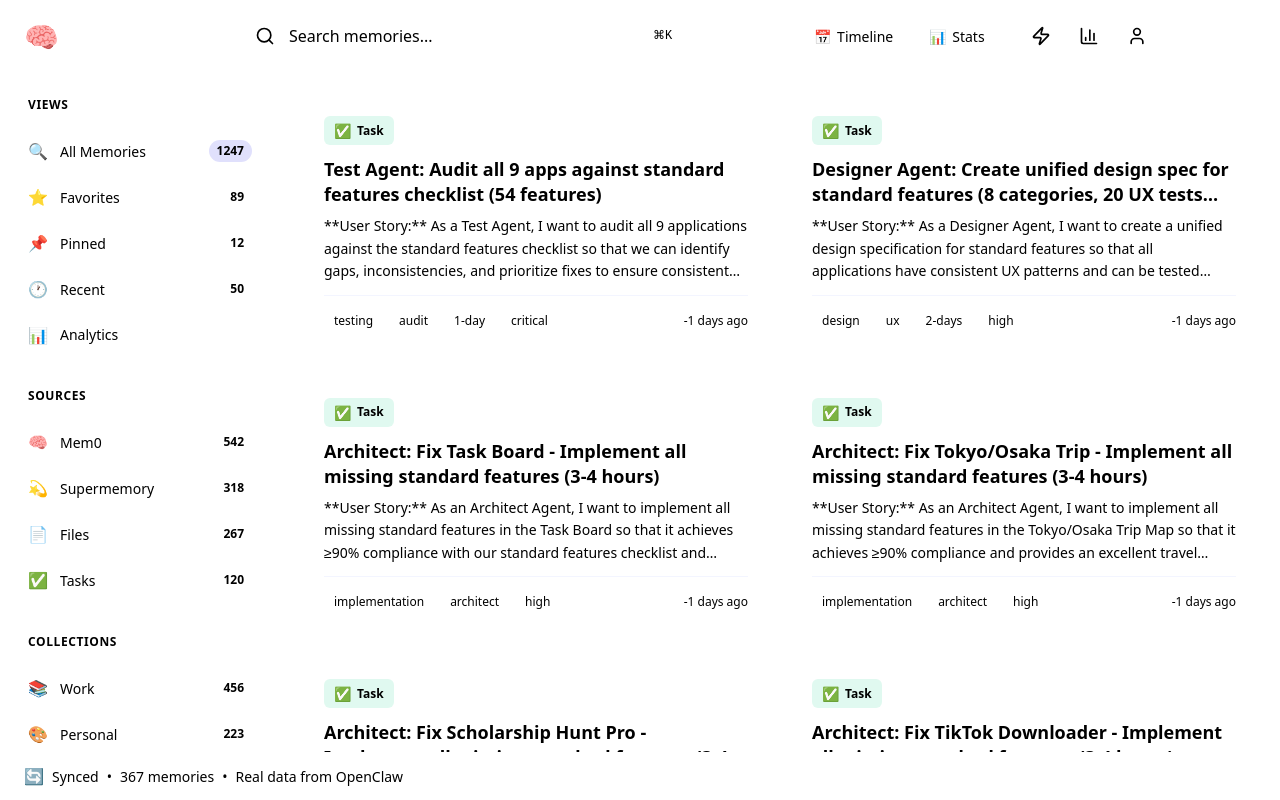
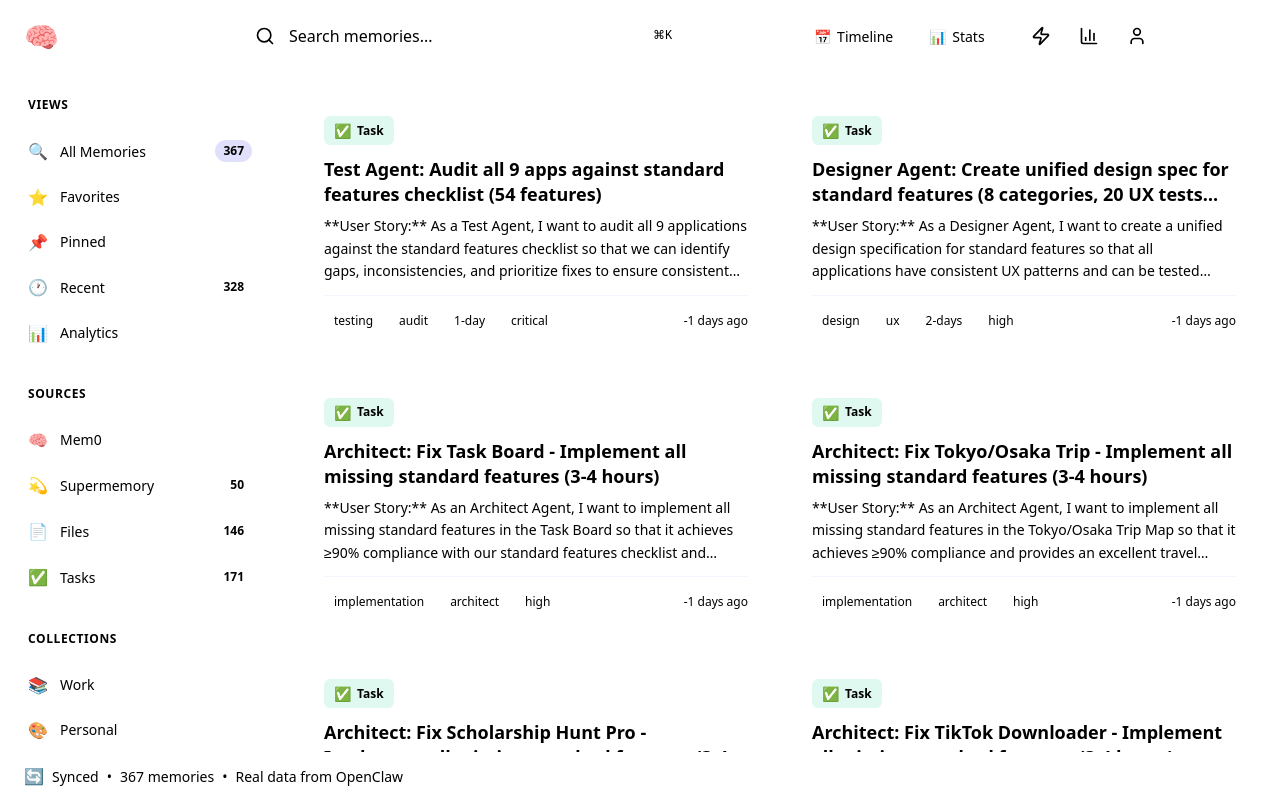
Before and after one commit to brianference/second-brain-cole, a Next.js app: page / in a window 1280 px wide. Built offline with nearby package versions, Linux system fonts and the light colour scheme.

Commit message:
Fix sidebar counts - use real data from stats.json

```diff
--- a/app/page.tsx
+++ b/app/page.tsx
@@ -194,6 +194,19 @@ export default function Home() {
       <Sidebar
         currentSection={currentSection}
         onSectionChange={setCurrentSection}
+        counts={{
+          total: stats.totalMemories,
+          mem0: stats.sourceDistribution.mem0,
+          supermemory: stats.sourceDistribution.supermemory,
+          files: stats.sourceDistribution.file,
+          tasks: stats.sourceDistribution.task,
+          favorites: memories.filter(m => m.tags?.includes('favorite')).length,
+          pinned: memories.filter(m => m.tags?.includes('pinned')).length,
+          recent: memories.filter(m => {
+            const weekAgo = Date.now() - 7 * 24 * 60 * 60 * 1000;
+            return new Date(m.createdAt).getTime() > weekAgo;
+          }).length,
+        }}
       />
 
       <main className={styles.content}>
--- a/components/layout/Sidebar.tsx
+++ b/components/layout/Sidebar.tsx
@@ -3,17 +3,29 @@
 import React from 'react';
 import styles from './Sidebar.module.css';
 
+interface SidebarCounts {
+  total: number;
+  mem0: number;
+  supermemory: number;
+  files: number;
+  tasks: number;
+  favorites?: number;
+  pinned?: number;
+  recent?: number;
+}
+
 interface SidebarProps {
   isCollapsed?: boolean;
   currentSection?: string;
   onSectionChange?: (section: string) => void;
+  counts?: SidebarCounts;
 }
 
 interface SidebarItem {
   id: string;
   icon: string;
   label: string;
-  count?: number;
+  countKey?: keyof SidebarCounts;
   color?: string;
   isAction?: boolean;
 }
@@ -27,28 +39,28 @@ const sidebarSections: SidebarSection[] = [
   {
     title: "Views",
     items: [
-      { id: "all", icon: "🔍", label: "All Memories", count: 1247 },
-      { id: "favorites", icon: "⭐", label: "Favorites", count: 89 },
-      { id: "pinned", icon: "📌", label: "Pinned", count: 12 },
-      { id: "recent", icon: "🕐", label: "Recent", count: 50 },
+      { id: "all", icon: "🔍", label: "All Memories", countKey: "total" },
+      { id: "favorites", icon: "⭐", label: "Favorites", countKey: "favorites" },
+      { id: "pinned", icon: "📌", label: "Pinned", countKey: "pinned" },
+      { id: "recent", icon: "🕐", label: "Recent", countKey: "recent" },
       { id: "analytics", icon: "📊", label: "Analytics" },
     ]
   },
   {
     title: "Sources",
     items: [
-      { id: "mem0", icon: "🧠", label: "Mem0", count: 542, color: "mem0" },
-      { id: "supermemory", icon: "💫", label: "Supermemory", count: 318, color: "supermemory" },
-      { id: "files", icon: "📄", label: "Files", count: 267, color: "file" },
-      { id: "tasks", icon: "✅", label: "Tasks", count: 120, color: "task" },
+      { id: "mem0", icon: "🧠", label: "Mem0", countKey: "mem0", color: "mem0" },
+      { id: "supermemory", icon: "💫", label: "Supermemory", countKey: "supermemory", color: "supermemory" },
+      { id: "files", icon: "📄", label: "Files", countKey: "files", color: "file" },
+      { id: "tasks", icon: "✅", label: "Tasks", countKey: "tasks", color: "task" },
     ]
   },
   {
     title: "Collections",
     items: [
-      { id: "work", icon: "📚", label: "Work", count: 456 },
-      { id: "personal", icon: "🎨", label: "Personal", count: 223 },
-      { id: "learning", icon: "📖", label: "Learning", count: 189 },
+      { id: "work", icon: "📚", label: "Work" },
+      { id: "personal", icon: "🎨", label: "Personal" },
+      { id: "learning", icon: "📖", label: "Learning" },
       { id: "new-collection", icon: "➕", label: "New Collection", isAction: true },
     ]
   },
@@ -63,10 +75,15 @@ const sidebarSections: SidebarSection[] = [
   }
 ];
 
-export function Sidebar({ isCollapsed = false, currentSection = 'all', onSectionChange }: SidebarProps) {
+export function Sidebar({ isCollapsed = false, currentSection = 'all', onSectionChange, counts }: SidebarProps) {
   if (isCollapsed) {
     return null;
   }
+
+  const getCount = (countKey?: keyof SidebarCounts): number | undefined => {
+    if (!countKey || !counts) return undefined;
+    return counts[countKey];
+  };
 
   return (
     <div className={styles.sidebar}>
@@ -77,7 +94,9 @@ export function Sidebar({ isCollapsed = false, currentSection = 'all', onSection
           </div>
 
           <div className={styles.items}>
-            {section.items.map((item) => (
+            {section.items.map((item) => {
+              const count = getCount(item.countKey);
+              return (
                 <button
                   key={item.id}
                   className={`${styles.item} ${currentSection === item.id ? styles.active : ''} ${item.isAction ? styles.action : ''}`}
@@ -85,11 +104,12 @@ export function Sidebar({ isCollapsed = false, currentSection = 'all', onSection
                 >
                   <span className={styles.itemIcon}>{item.icon}</span>
                   <span className={styles.itemLabel}>{item.label}</span>
-                {item.count !== undefined && (
-                  <span className={styles.itemCount}>{item.count}</span>
+                  {count !== undefined && count > 0 && (
+                    <span className={styles.itemCount}>{count}</span>
                   )}
                 </button>
-            ))}
+              );
+            })}
           </div>
         </div>
       ))}
```
Lines whose indentation alone changed are shown as unchanged.
